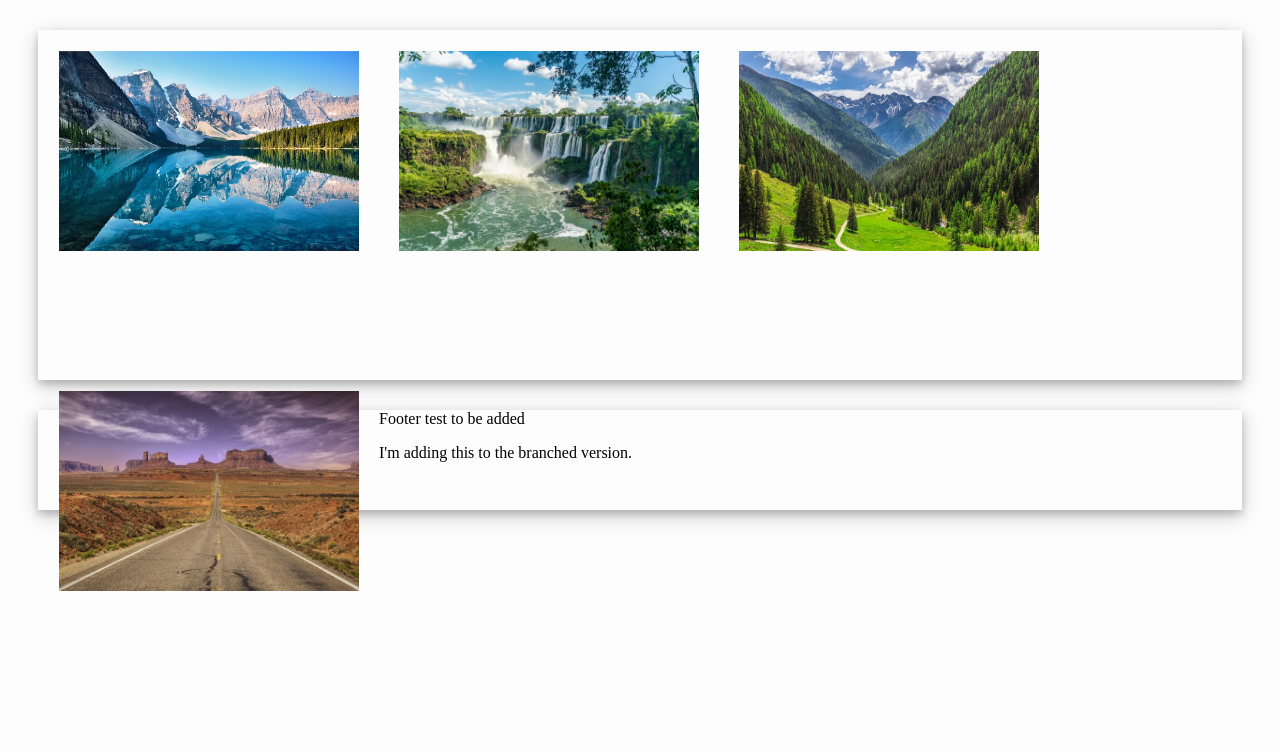
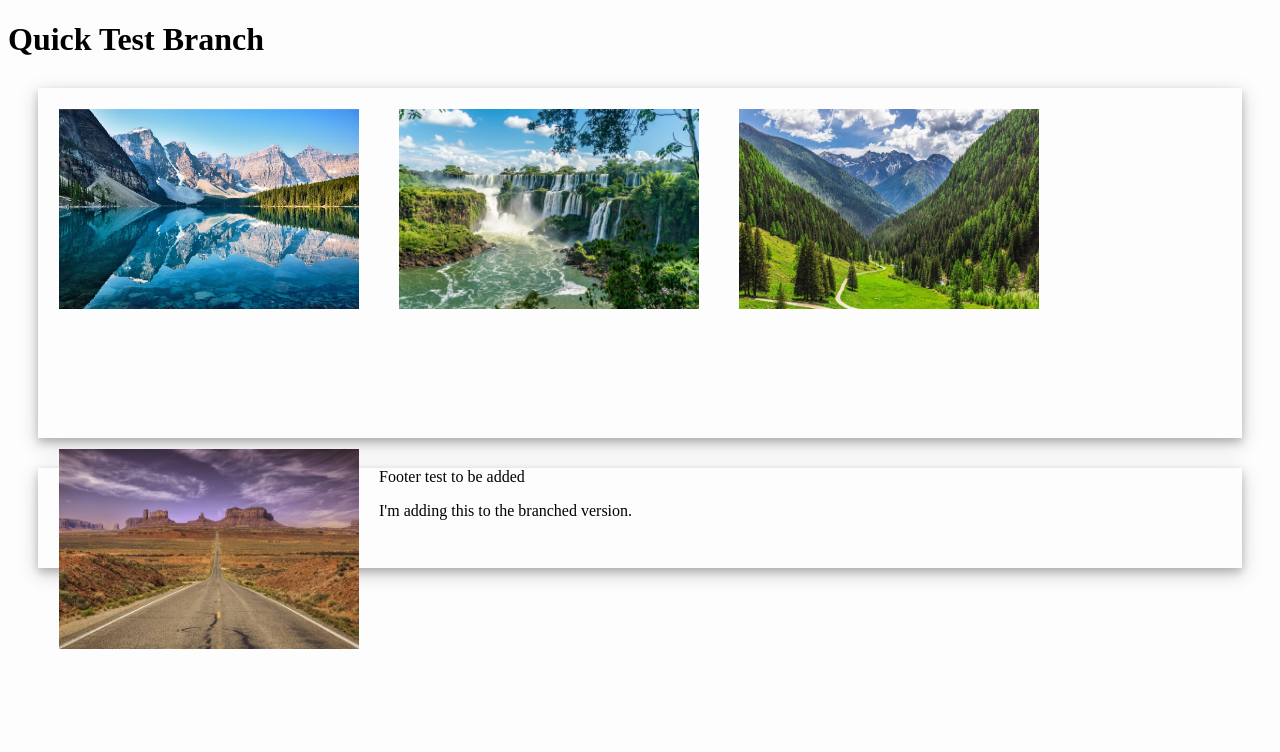
Before and after one commit to Jayshan/fullstackpractice, a plain HTML site: page index.html in a window 1280 px wide. Drawn offline with Linux system fonts and the light colour scheme.

Commit message:
Added heading to the home page

```diff
--- a/index.html
+++ b/index.html
@@ -5,6 +5,7 @@
         <link rel="stylesheet" href="styles/stylesheet.css">
     </head>
     <body>
+        <h1>Quick Test Branch</h1>
         <!--<h1>This is a test page</h1>
         <ul>
             <li>Page 1</li>
```
